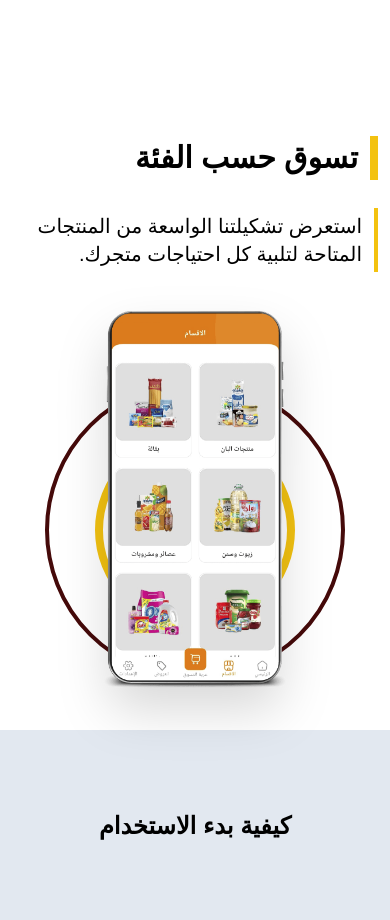
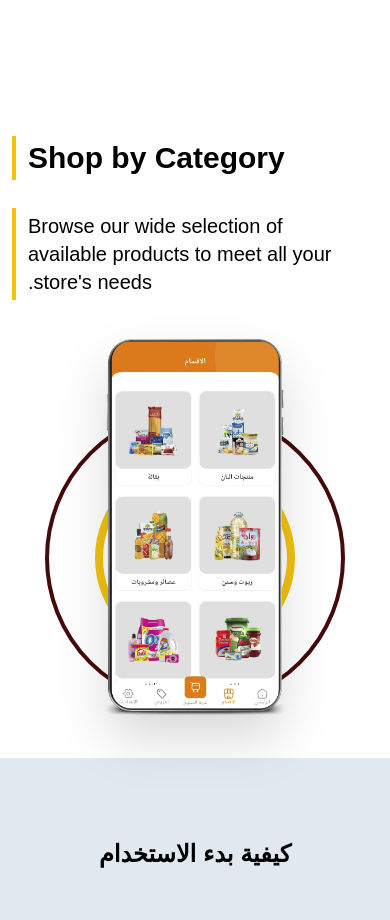
Before and after one commit to 0xBadawy/TalabeyahMarketApp, a React (Vite) app: page / in a window 390 px wide. Shown: the part 5040-5960 px from the top of the page. Built offline with nearby package versions, Linux system fonts and the light colour scheme; a web font is replaced by a local one.

Commit message:
feat: Add multilingual support to PhoneSection component

```diff
--- a/src/components/PhoneSection.jsx
+++ b/src/components/PhoneSection.jsx
@@ -1,10 +1,20 @@
-import React, { useContext } from 'react'
+import React, { useContext, useState } from 'react'
 import { AppSettingContext } from '../context/ThemeContext';
 
 const PhoneSection = () => {
 
     const { appSetting, setAppSetting } = useContext(AppSettingContext);
 
+    const [textData, setTextData] = useState({
+        Title: {
+            ar: "تسوق حسب الفئة",
+            en: "Shop by Category"
+        },
+        Description: {
+            ar: "استعرض تشكيلتنا الواسعة من المنتجات المتاحة لتلبية كل احتياجات متجرك.",
+            en: "Browse our wide selection of available products to meet all your store's needs."
+        }
+    });
 
     return (
     <>
@@ -15,8 +25,8 @@ const PhoneSection = () => {
 
                     <div className='flex flex-col md:flex-row md:items-start  items-center justify-between'>
                         <div className='justify-center items-center mt-28 ScrollEffectRight'>
-                                    <h4 className=' text-3xl font-bold border-r-8 pr-3 py-1 mb-7 border-[#f3c210] dark:text-white '>تسوق حسب الفئة</h4>
-                                    <p className=' text-xl font-medium border-r-4 pr-3 py-1 mb-7 border-[#f3c210] dark:text-white ' >استعرض تشكيلتنا الواسعة من المنتجات المتاحة لتلبية كل احتياجات متجرك.</p>
+                                    <h4 className={` text-3xl font-bold  pr-3 py-1 mb-7 border-[#f3c210] dark:text-white  ${appSetting.Language == ' ar' ? "border-r-4" : " border-l-4 text-left pl-3"}`}>{textData.Title[appSetting.Language]}</h4>
+                                    <p className={`text-xl font-medium  pr-3 py-1 mb-7 border-[#f3c210] dark:text-white  ${appSetting.Language == 'ar' ? "border-r-4" : " border-l-4 text-left pl-3"}`} >{textData.Description[appSetting.Language]}</p>
                         </div>
 
 
```
